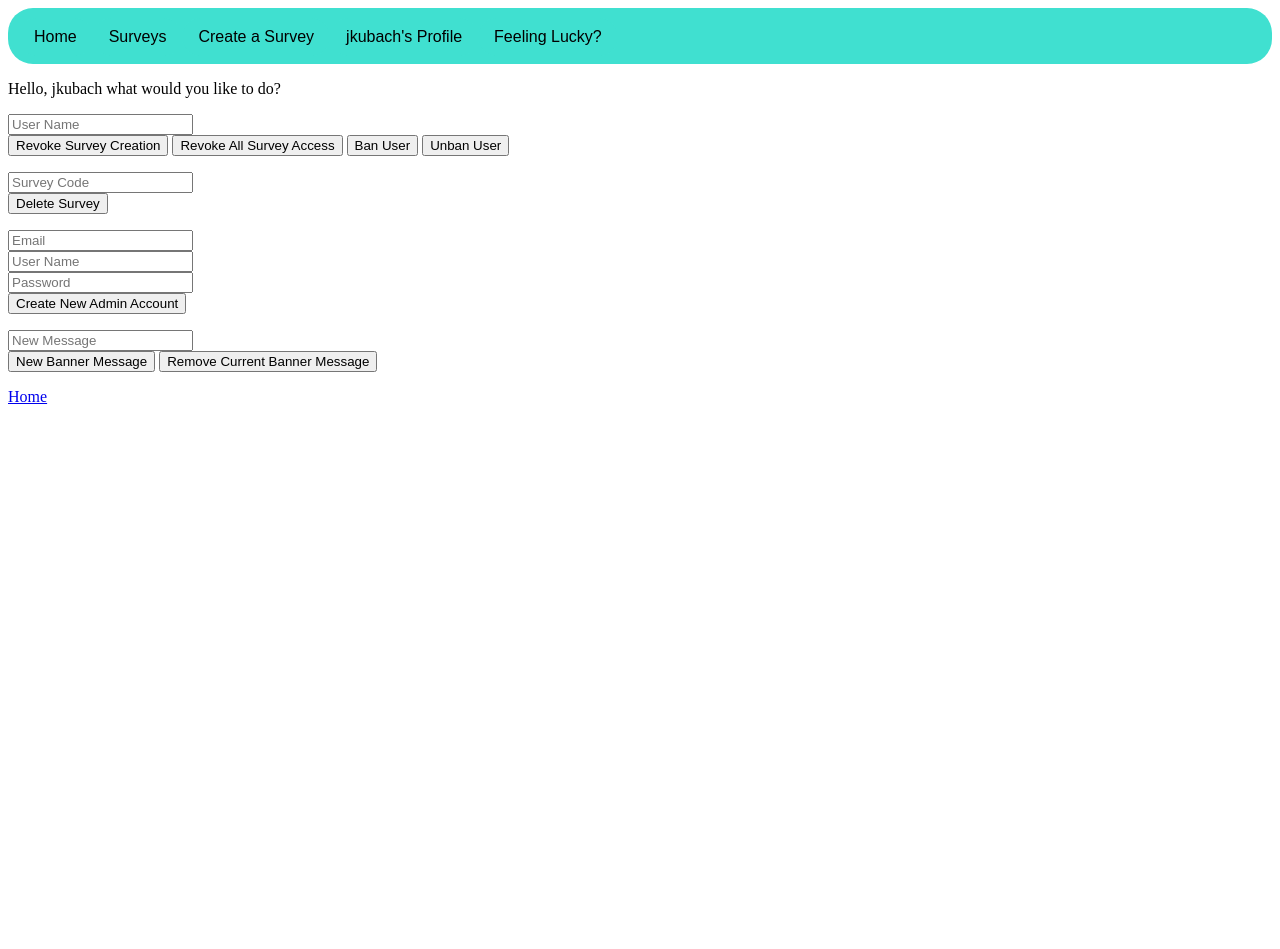
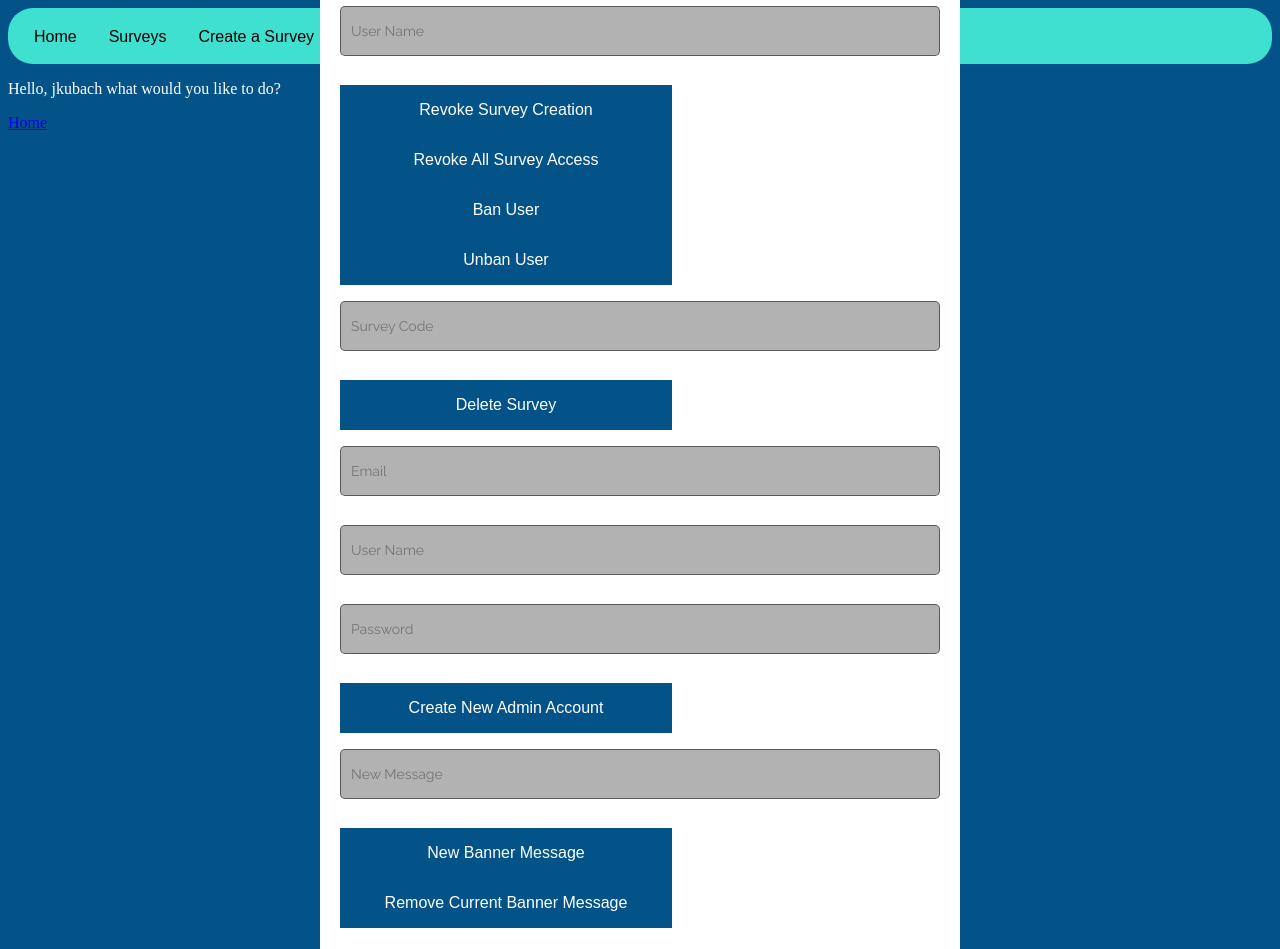
Before and after one commit to JKubach/Survey-Seahorse, a PHP site: page /controlpanel.php in a window 1280 px wide. Run offline with PHP 8.4, Linux system fonts and the light colour scheme; a user stored in the database is signed in; data comes from the database, SQL or seed files in the repository.

Commit message:
Update controlpanel.php

```diff
--- a/website/controlpanel.php
+++ b/website/controlpanel.php
@@ -12,6 +12,10 @@ if (!isset($_SESSION['admin'])) {
     echo "<p> Hello, ", $user, " what would you like to do? <br>";
 }
 ?>
+
+<link rel="stylesheet" href="res/style.css">
+
+<div class="cpanel">
     <form class="block-form" action="res/block.php" method="POST">
         <input type='text' name='username' placeholder='User Name'> <br>
         <button type='submit' name='revoke-creation' > Revoke Survey Creation </button>
@@ -37,5 +41,5 @@ if (!isset($_SESSION['admin'])) {
         <button type='submit' name='admin' > New Banner Message </button>
         <button type='submit' name='remove' > Remove Current Banner Message </button>
     </form>
-
+</div>
 <a href="index.php"> Home </a> <br>
```
Lines whose indentation alone changed are shown as unchanged.
